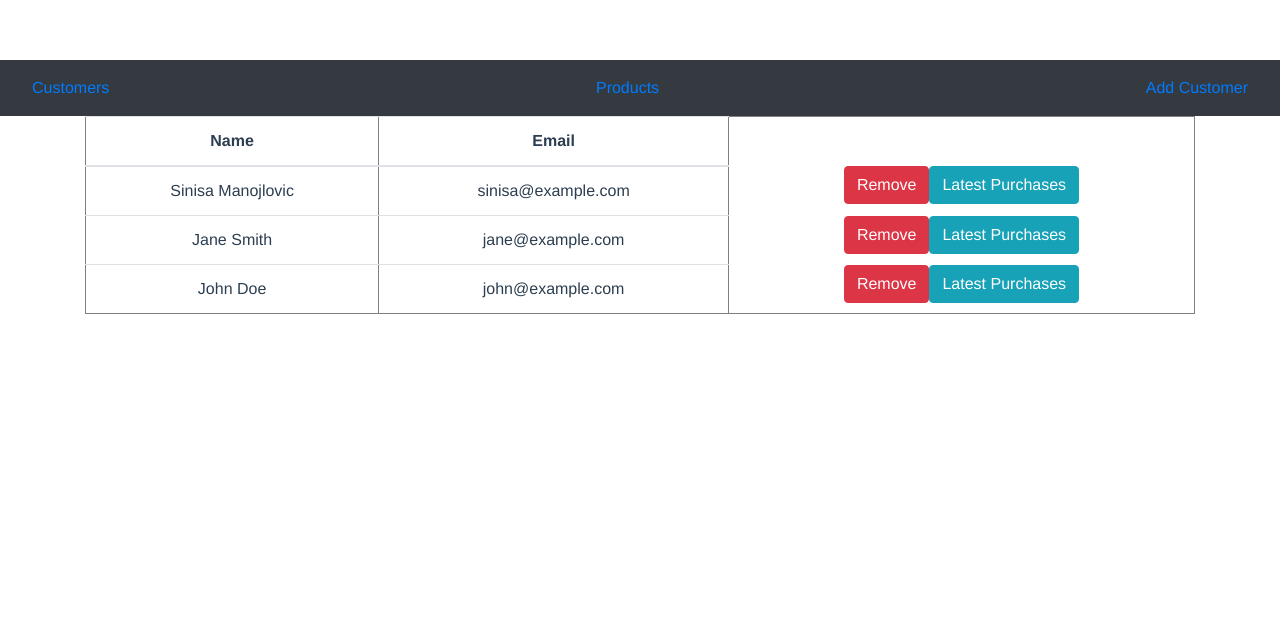
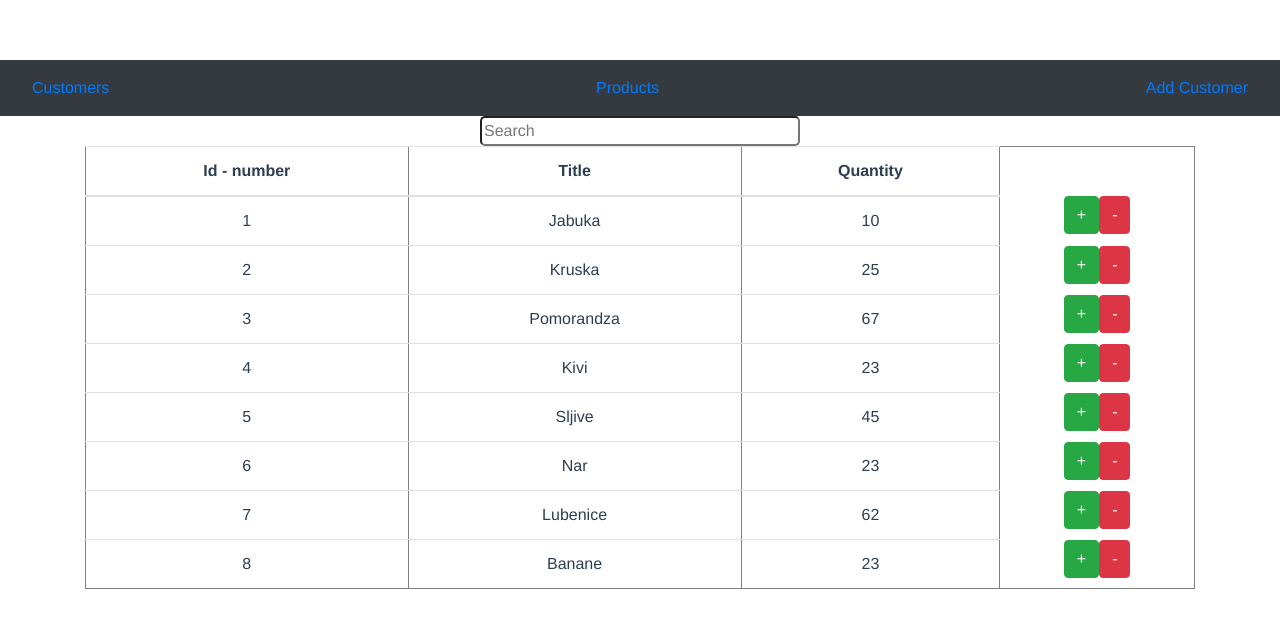
Before and after one commit to sinisam92/vue-store-app, a Vue app: page /products in a window 1280 px wide. Before the commit this address led to /products#/customers. Shown: the top 628 px of the page. Built offline with nearby package versions, Linux system fonts and the light colour scheme.

Commit message:
Zadatak 7

```diff
--- a/src/components/AppProducts.vue
+++ b/src/components/AppProducts.vue
@@ -3,15 +3,19 @@
         <input type="text" placeholder="Search" v-model="search">
         <table border="1" class="table">
             <thead>
-                <td>Id - number</td>
-                <td>Title</td>
-                <td>Quantity</td>
+                <th>Id - number</th>
+                <th>Title</th>
+                <th>Quantity</th>
+
             </thead>
             <tbody>
                 <tr v-for="(product, key) in products" :key="key" v-if="product.title.toLowerCase().includes(search.toLowerCase())">
                     <td>{{ product.id }}</td>
                     <td>{{ product.title }}</td>
                     <td>{{ product.quantity }}</td>
+
+                    <button class="btn btn-success" @click="addProduct(product)" type="submit">+</button>
+                    <button class="btn btn-danger" @click="sellProduct(product)" type="submit">-</button>
                 </tr>
             </tbody>
         </table>
@@ -28,6 +32,14 @@ export default {
             products: ProductService.list(),
             search: ''
         }
+    },
+    methods: {
+        addProduct(product) {
+            ProductService.increment(product)
+        },
+        sellProduct(product) {
+            ProductService.decrement(product)
+        }
     }
 }
 </script>
--- a/src/main.js
+++ b/src/main.js
@@ -19,6 +19,7 @@ const routes = [
 ];
 
 const router = new VueRouter({
+  mode: 'history',
   routes
 });
 
```
Also changed, not shown: src/services/ProductService.js (+9 -8 lines).
